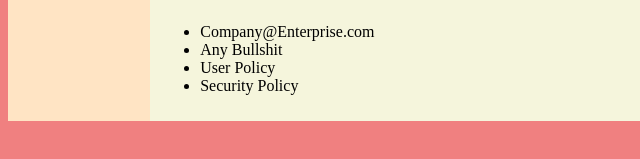
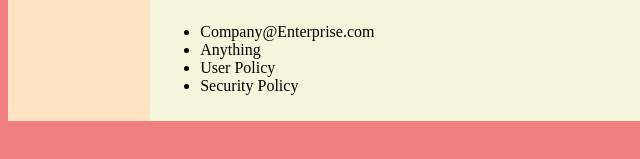
Before and after one commit to MohammedZreid99/basic-grid, a plain HTML site: page index.html in a window 1280 px wide. Shown: the part 503-662 px from the top of the page, 0-640 px from the left. Drawn offline with Linux system fonts and the light colour scheme.

Commit message:
Update index.html

```diff
--- a/index.html
+++ b/index.html
@@ -52,7 +52,7 @@
     </aside>
     <footer> <ul>
         <li> Company@Enterprise.com </li>
-        <li>  Any Bullshit </li>
+        <li>  Anything </li>
         <li> User Policy </li>
         <li> Security Policy </li>
     </ul>
```
